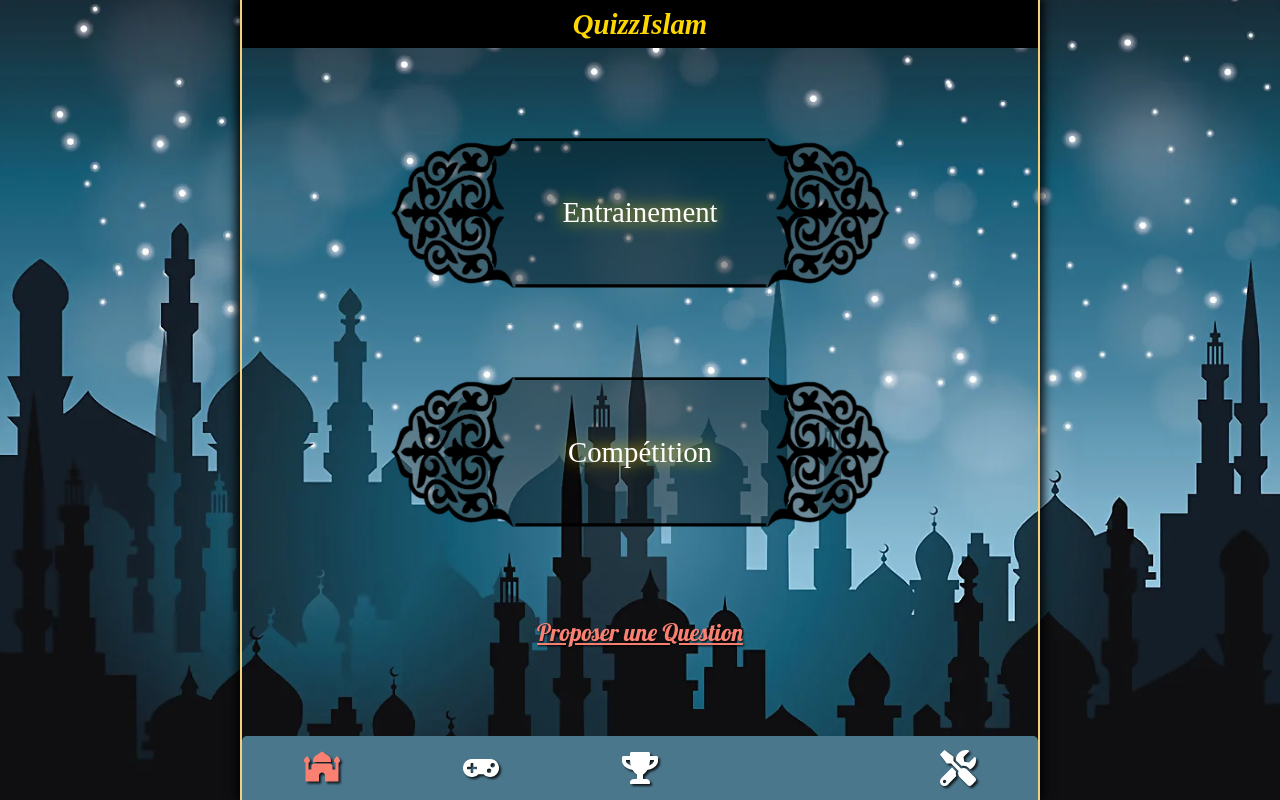
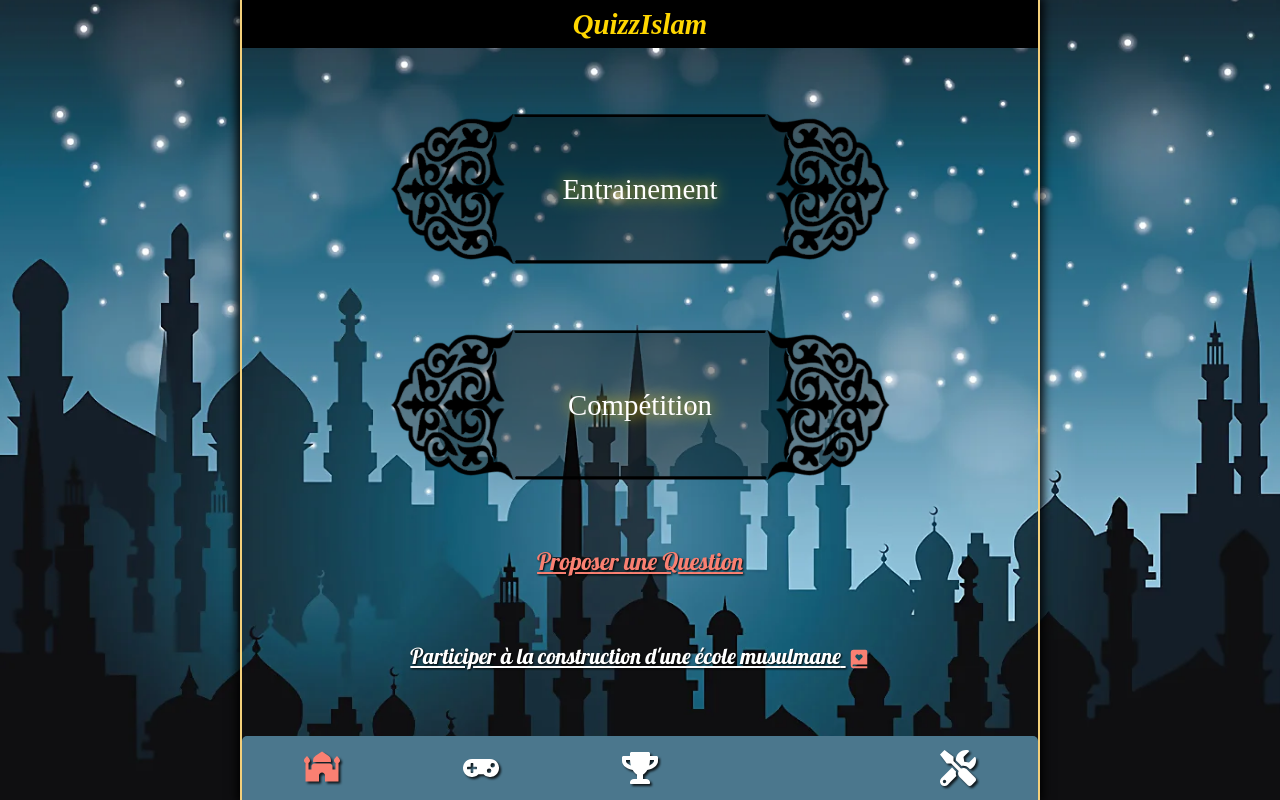
Before and after one commit to nadfri/react-quizzislam, a React (Create React App) app: page / in a window 1280 px wide. Built offline with nearby package versions, Linux system fonts and the light colour scheme; no server answers; some icons are missing; a web font is replaced by a local one.

Commit message:
Add: link donate to school

```diff
--- a/src/Components/Home/Home.jsx
+++ b/src/Components/Home/Home.jsx
@@ -2,6 +2,7 @@ import React from 'react';
 import BoutonLink from '../BoutonLink/BoutonLink';
 import { NavLink } from 'react-router-dom';
 import './Home.scss';
+import { BiSolidBookHeart } from 'react-icons/bi';
 
 function Home() {
   return (
@@ -12,6 +13,15 @@ function Home() {
       <NavLink to='/settings/proposition' className='link-proposition fadeIn'>
         Proposer une Question
       </NavLink>
+
+      <a
+        href='https://masjidbox.com/donations/mosquee-de-savigny-le-temple/travaux-de-finition-dagrandissement-de-lecolecollege-de-la-mosquee-de-savigny-le-temple'
+        target='_blank'
+        rel='noreferrer'
+        className='fadeIn link-proposition white'>
+        Participer à la construction d'une école musulmane{' '}
+        <BiSolidBookHeart className='icon' />
+      </a>
     </div>
   );
 }
--- a/src/Components/Home/Home.scss
+++ b/src/Components/Home/Home.scss
@@ -12,9 +12,16 @@
     color: salmon;
     transition: all 0.3s ease-in-out;
     text-decoration: underline;
+  }
 
-    &:hover {
-      color: rgb(38, 147, 230);
-    }
+  .white {
+    color: white;
+    font-size: 22px;
+  }
+
+  .icon {
+    vertical-align: bottom;
+    color: salmon;
+    margin-left: 2px;
   }
 }
```
